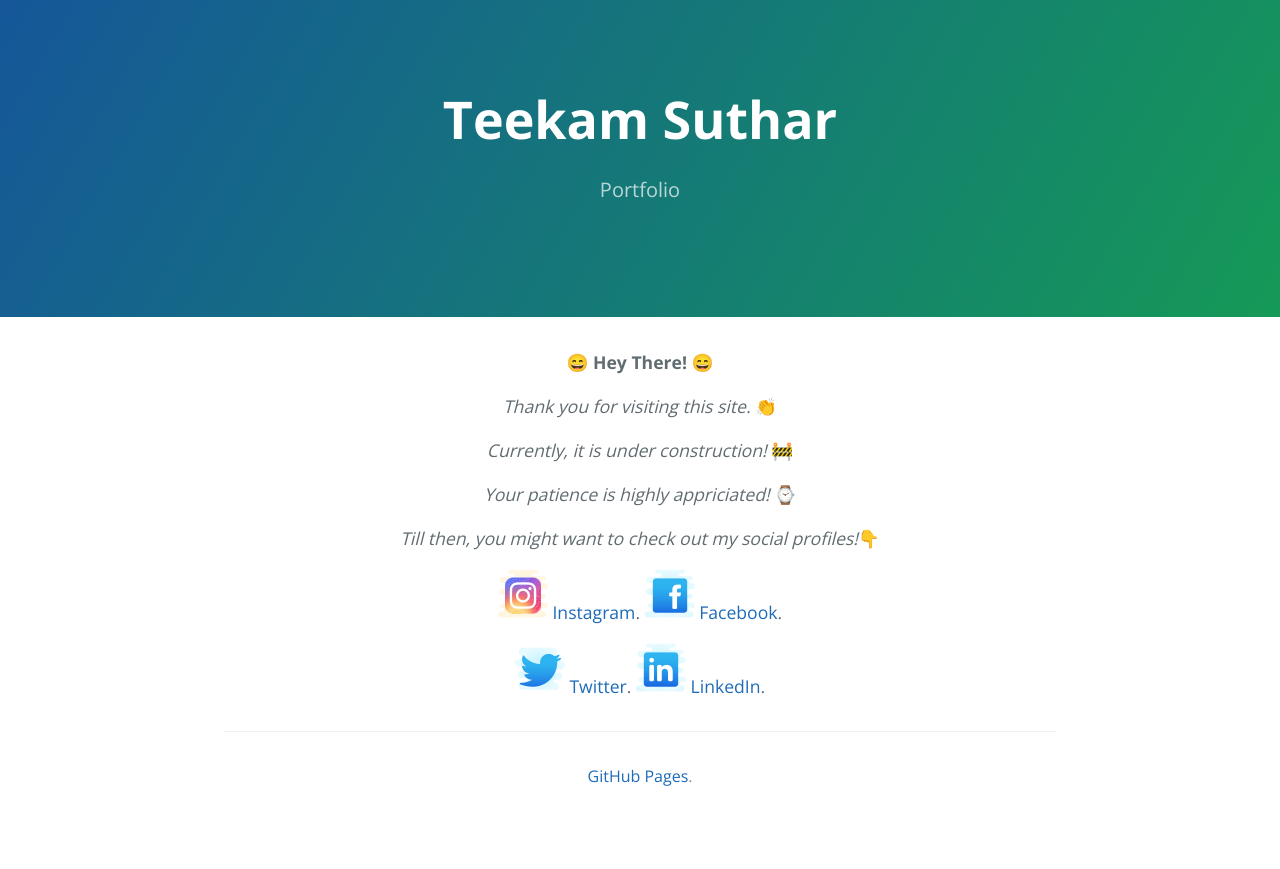
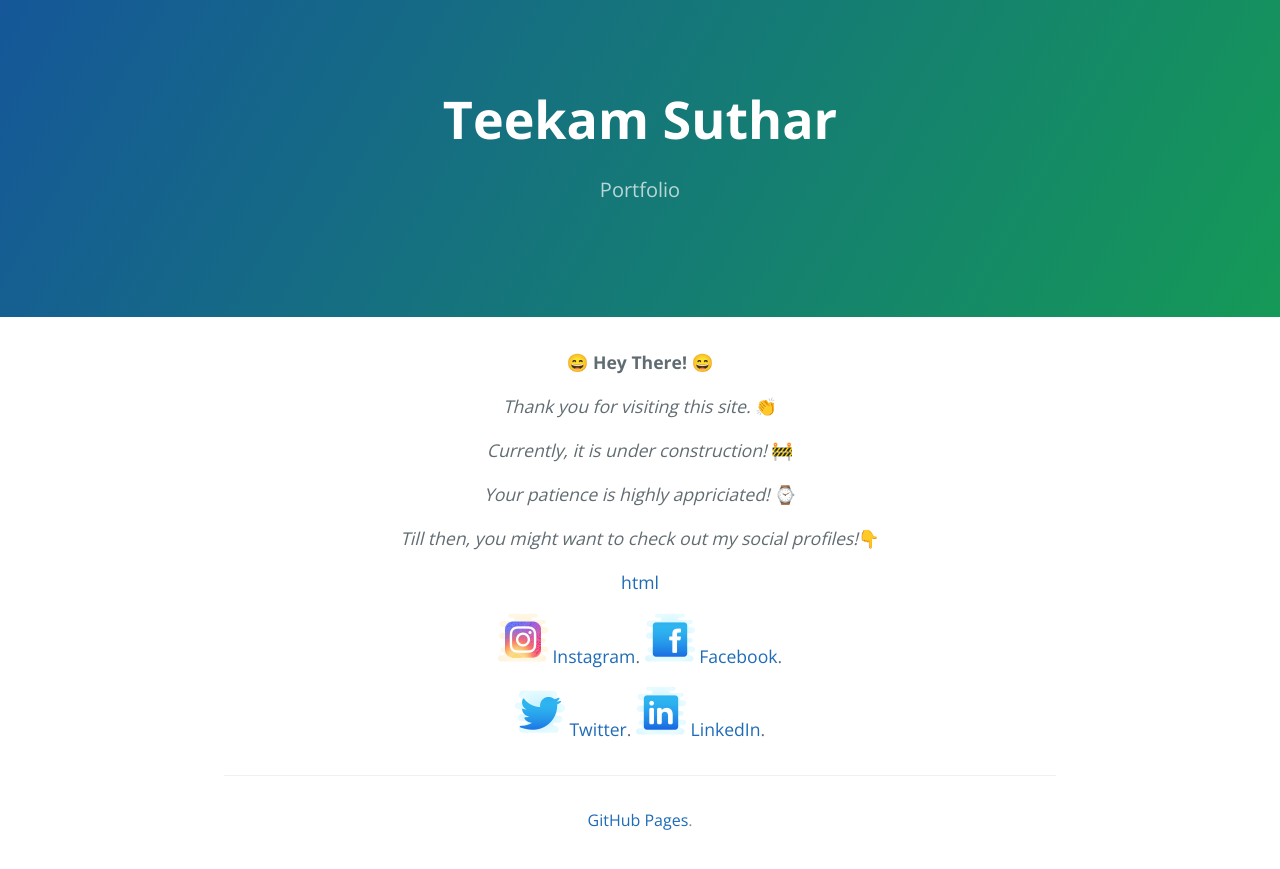
Before and after one commit to teekamsuthar/teekamsuthar.github.io, a Jekyll site: the page built from index.md, in a window 1280 px wide. Shown: the top 869 px of the page. Built offline with Jekyll 4.4.1, drawn with Linux system fonts in a browser that asks for light colours.

Commit message:
Update index.md

```diff
--- a/index.md
+++ b/index.md
@@ -14,6 +14,7 @@ _Your patience is highly appriciated!_ ⌚
 
 _Till then, you might want to check out my social profiles!_👇
 
+[html](./hello/Untitled Project/Untitled Project.html)
 
 ![Instagram](./icons/icons8-instagram-50.png)
 [Instagram](https://instagram.com/teekamsuthar).
```
